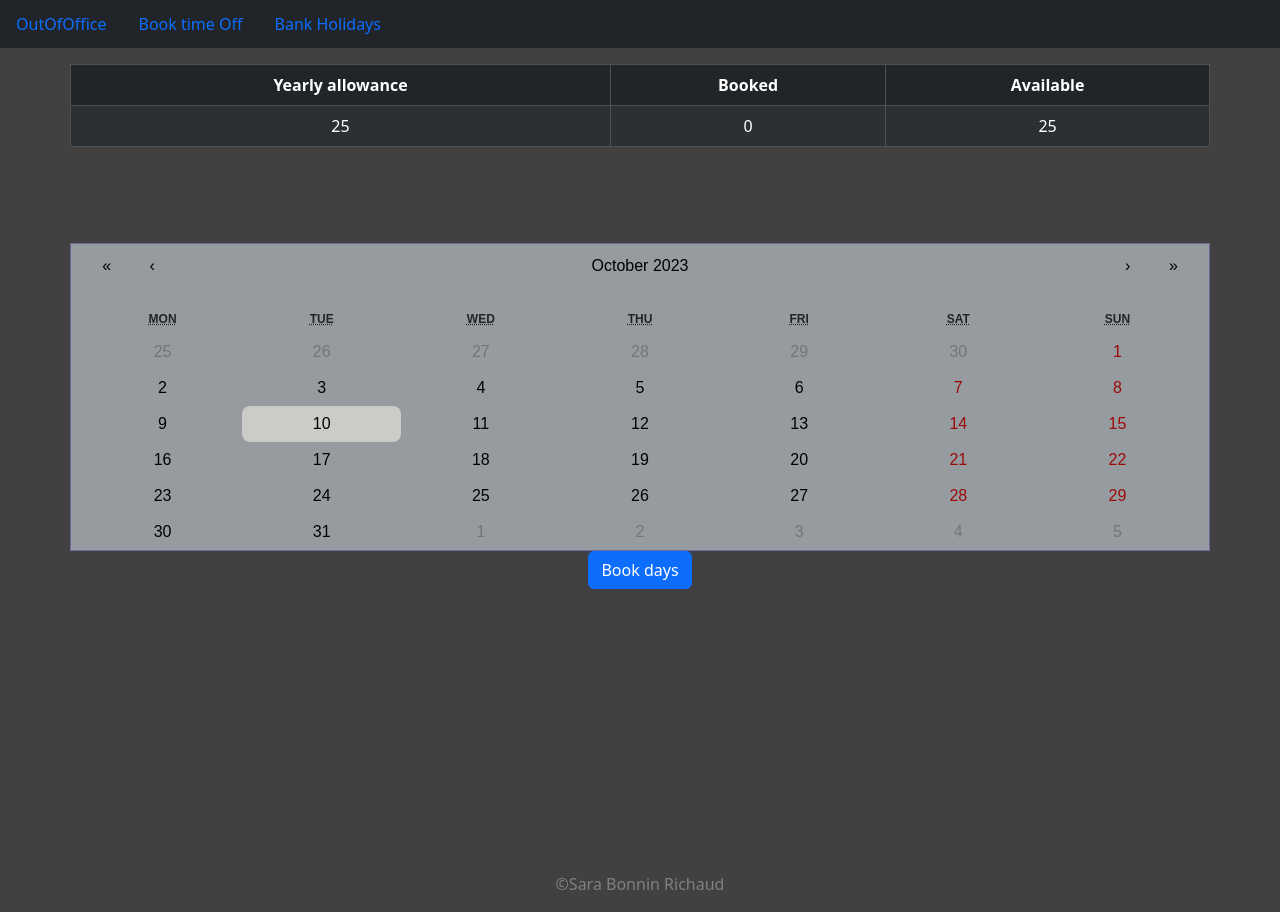
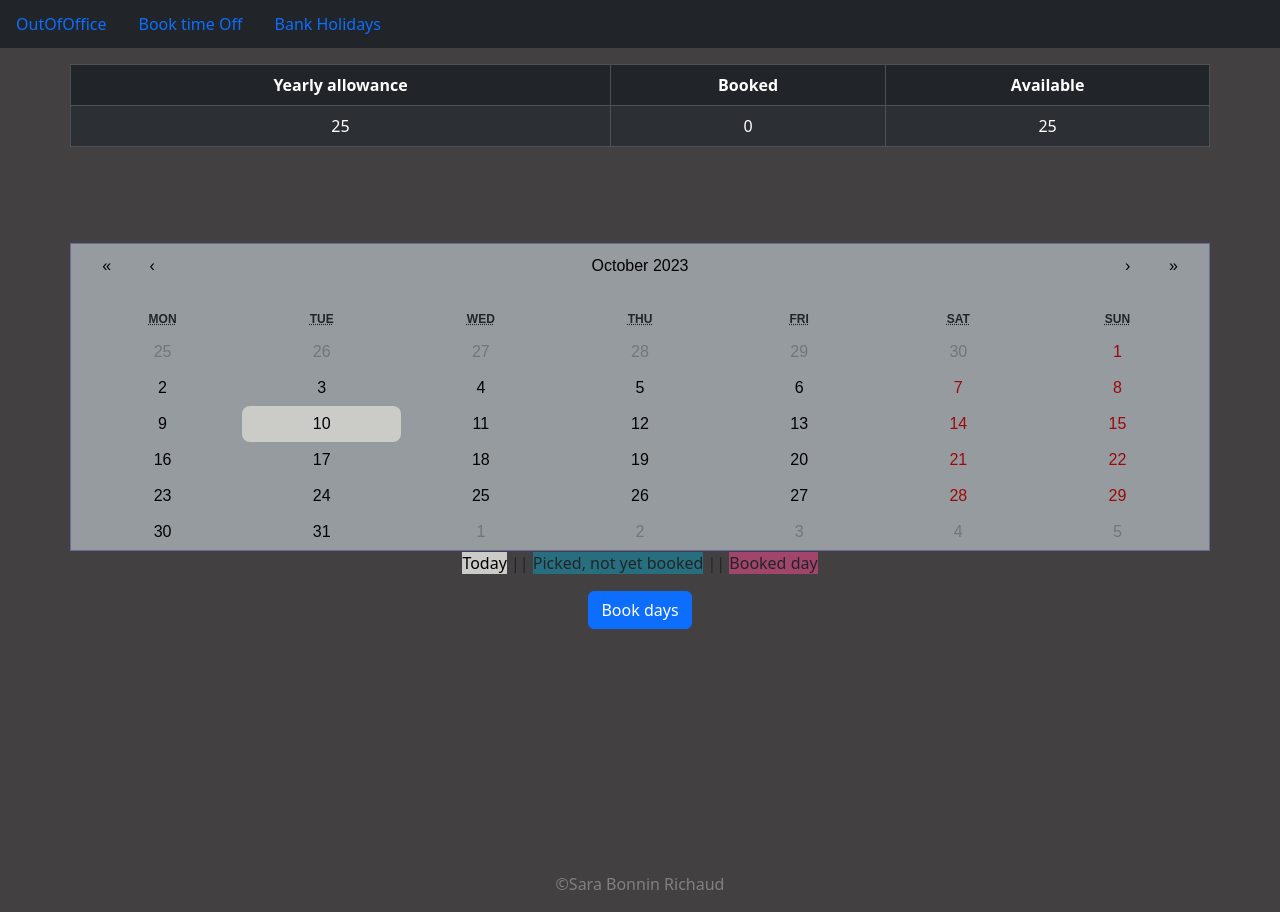
Before and after one commit to SaraClick/ReactCalendar, a React app: page /Calendar in a window 1280 px wide. Built offline with nearby package versions, Linux system fonts and the light colour scheme; the HTML template or start-up script is replaced by a standard one.

Commit message:
legend placeholder

```diff
--- a/src/App.css
+++ b/src/App.css
@@ -228,6 +228,10 @@ div.card {
   background-color: #276f7f;
 }
 
+.booked-date {
+  background-color: #a1456a;
+}
+
 
 .list-booked{
   background: #276f7f;
--- a/src/components/calendar/CalendarPicker.jsx
+++ b/src/components/calendar/CalendarPicker.jsx
@@ -60,6 +60,9 @@ function CalendarPicker({
         // class name to be returned
         result += "selected-date";
       }
+      if (daysBooked.includes(dateString)) {
+        result += "booked-date";
+      }
     }
 
     return result;
@@ -94,6 +97,9 @@ function CalendarPicker({
             tileClassName={tileClassName}
           />
         </Row>
+        <Row>
+          <p><span className="react-calendar__tile--now">Today</span>  ||  <span className="selected-date">Picked, not yet booked</span>  ||  <span className="booked-date">Booked day</span></p>
+        </Row>
         {/* <Row>
           <div className="text-center pagetitle">
             Selected date: {date.toDateString()}
```
